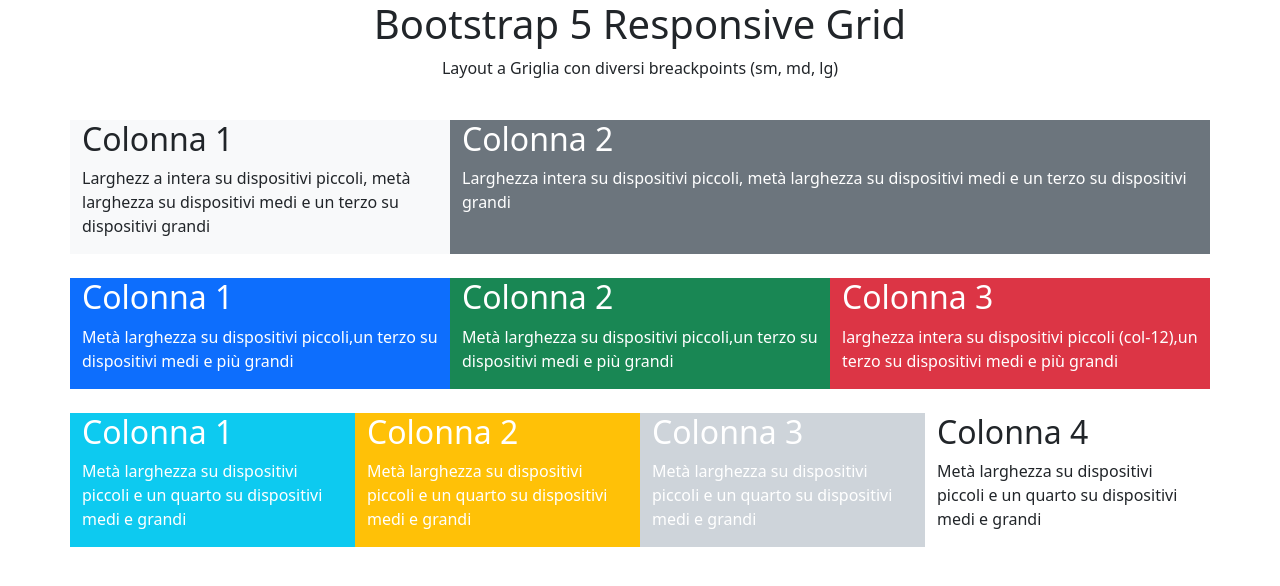
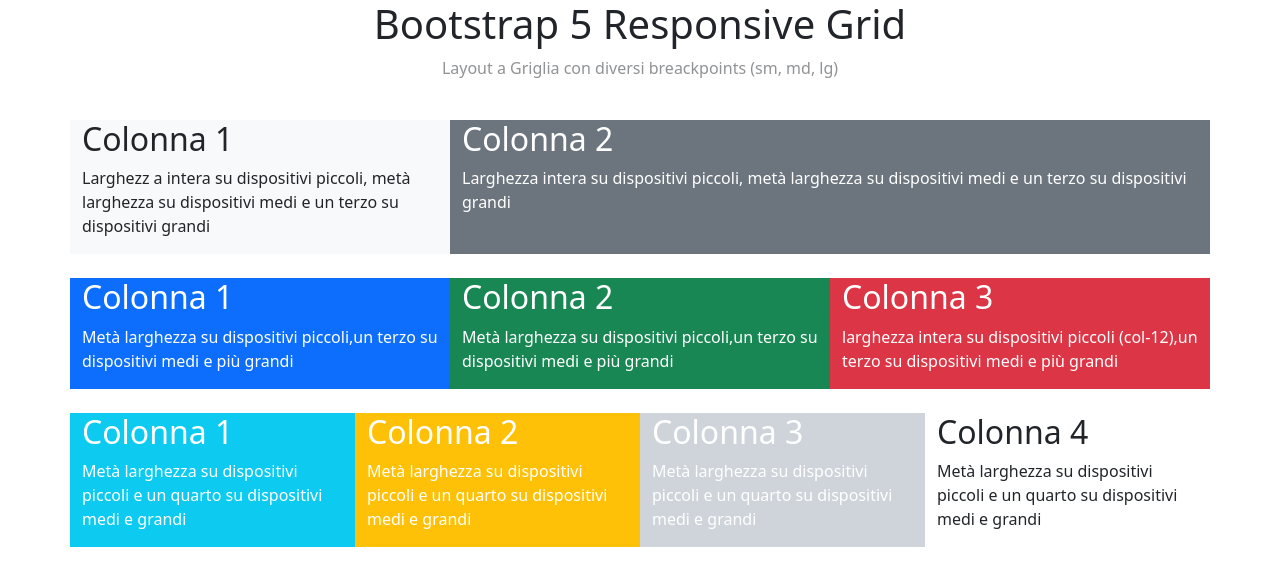
Before and after one commit to BartCatalano/htmlcss-bootstrap-layout, a plain HTML site: page index.html in a window 1280 px wide. Drawn offline with nearby package versions, Linux system fonts and the light colour scheme.

Commit message:
Feat: dettagli sistemati

```diff
--- a/index.html
+++ b/index.html
@@ -13,7 +13,7 @@
     <div class="container-fluid text-center">
         <div class="row">
         <div class="col-12"><h1>Bootstrap 5 Responsive Grid</h1></div>
-        <div class="col-12"><p>Layout a Griglia con diversi breackpoints (sm, md, lg)</p></div>
+        <div class="col-12 text-body-tertiary"><p>Layout a Griglia con diversi breackpoints (sm, md, lg)</p></div>
     </div>
 </div>
     <!-- /Title -->
```
